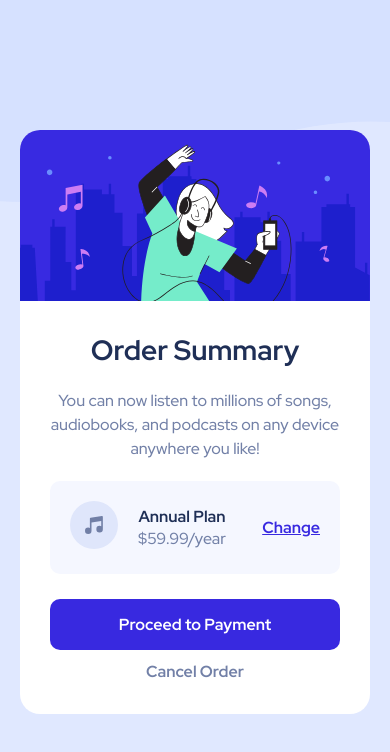
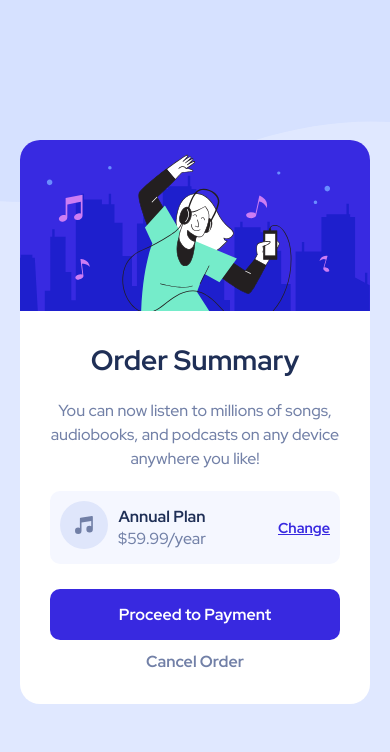
Before and after one commit to Shohanojjaman/orderSummaryComponent, a plain HTML site: page index.html in a window 390 px wide. Drawn offline with Linux system fonts and the light colour scheme.

Commit message:
Fix some issues.

```diff
--- a/style.css
+++ b/style.css
@@ -170,4 +170,16 @@ body {
         background-repeat: repeat no-repeat;
         background-size: contain;
     }
+
+    .plan {
+        padding: 10px;
+    }
+
+    .plan-price {
+        margin-left: 10px;
+    }
+
+    .plan p a {
+        font-size: 0.9rem;
+    }
 }
```
